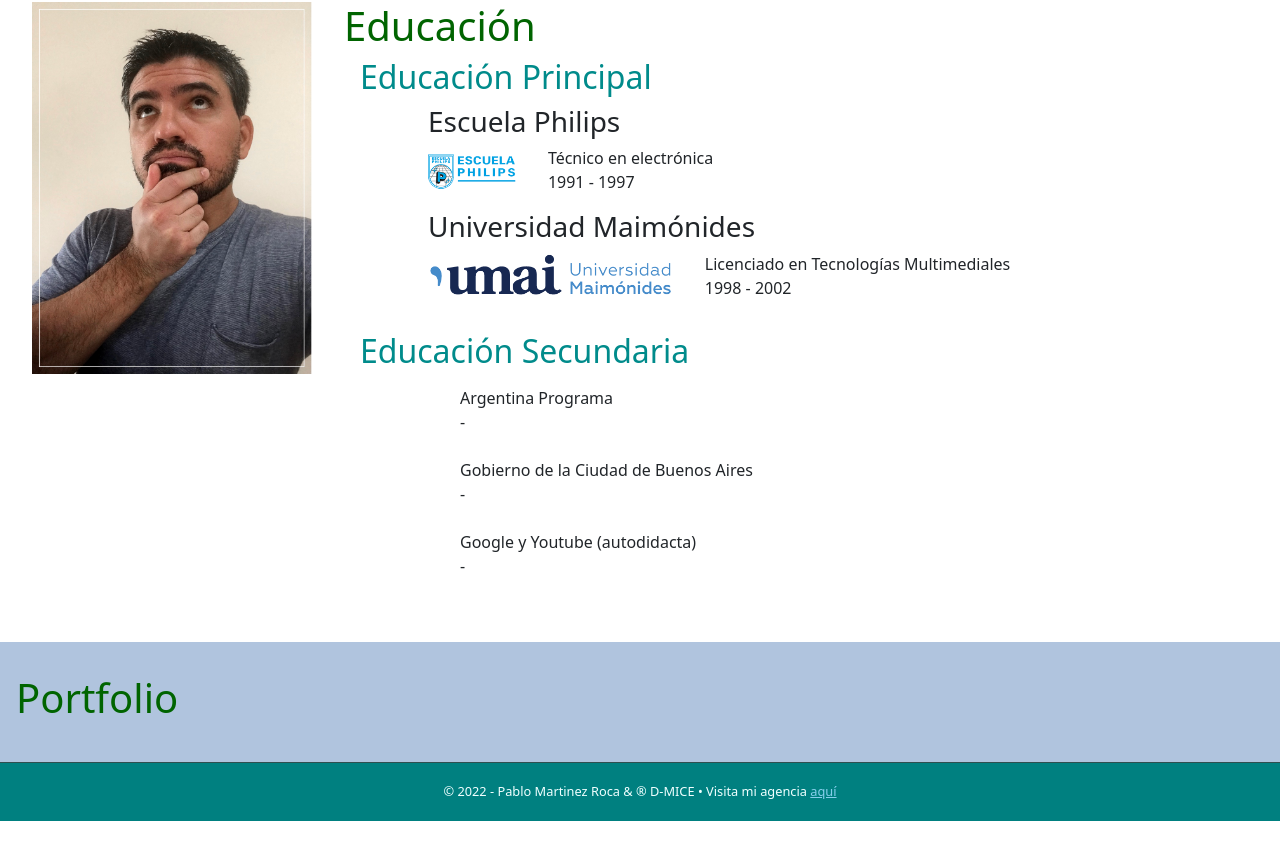
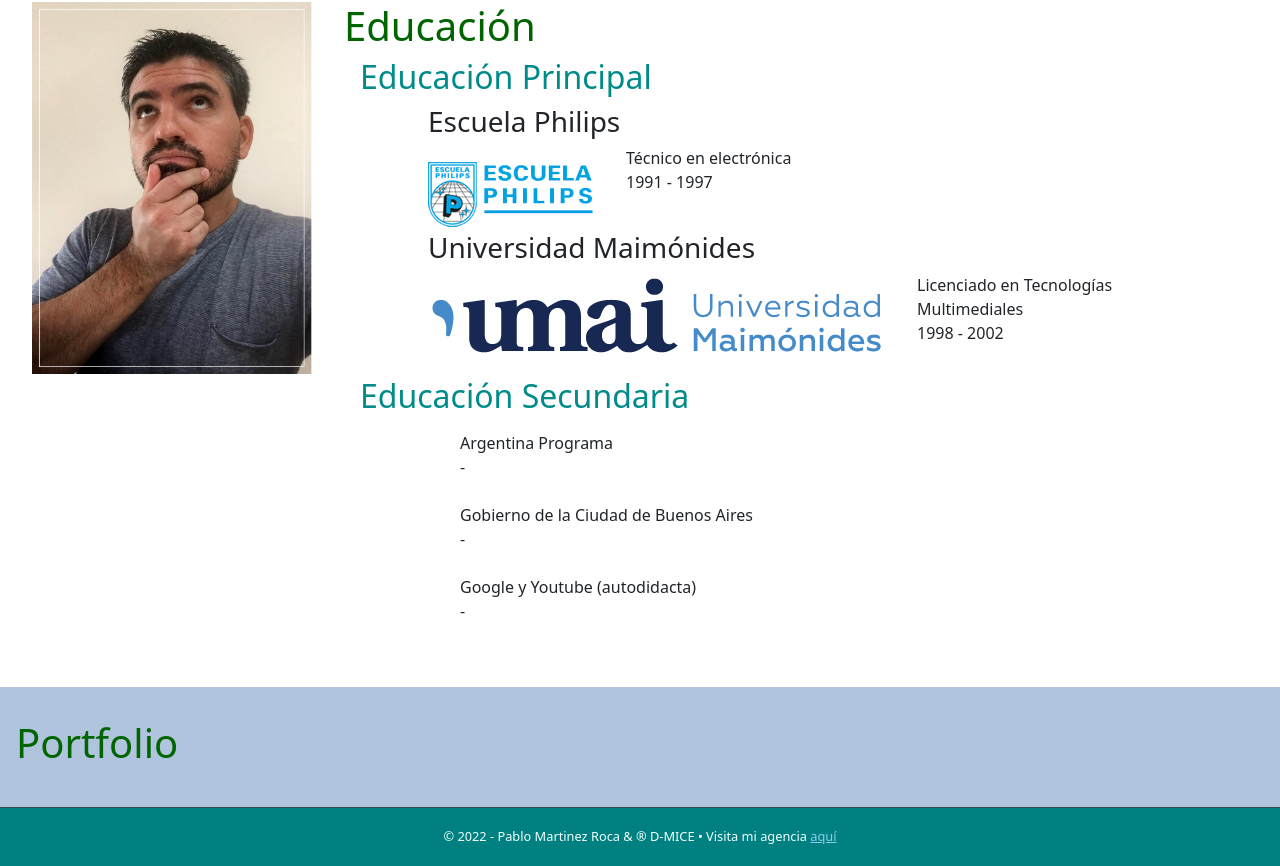
Before and after one commit to PabloMartinezRoca/portfolio-argentina-programa, an Angular app in the folder frontend/: page / in a window 1280 px wide. Shown: the part 1575-2441 px from the top of the page. Before the commit the page ends 2396 px from the top, so only its background shows below. Built offline with nearby package versions, Linux system fonts and the light colour scheme.

Commit message:
Segundo Commit

```diff
--- a/frontend/src/app/componentes/educacion/educacion.component.css
+++ b/frontend/src/app/componentes/educacion/educacion.component.css
@@ -1,3 +1,3 @@
 .logo-escuela {
-    max-height: 45px !important;
+    max-height: 4git5px !important;
 }
--- a/frontend/src/app/componentes/educacion/educacion.component.html
+++ b/frontend/src/app/componentes/educacion/educacion.component.html
@@ -1,6 +1,5 @@
 <section id="educacion" class="even">
-    <div class="left-25"><img alt=""
-        src="./assets/imagenes/educacion.jpg"></div>
+    <div class="left-25"><img alt="" src="./assets/imagenes/educacion.jpg"></div>
     <div class="right-75">
       <h1>Educación</h1>
       <div>
```
